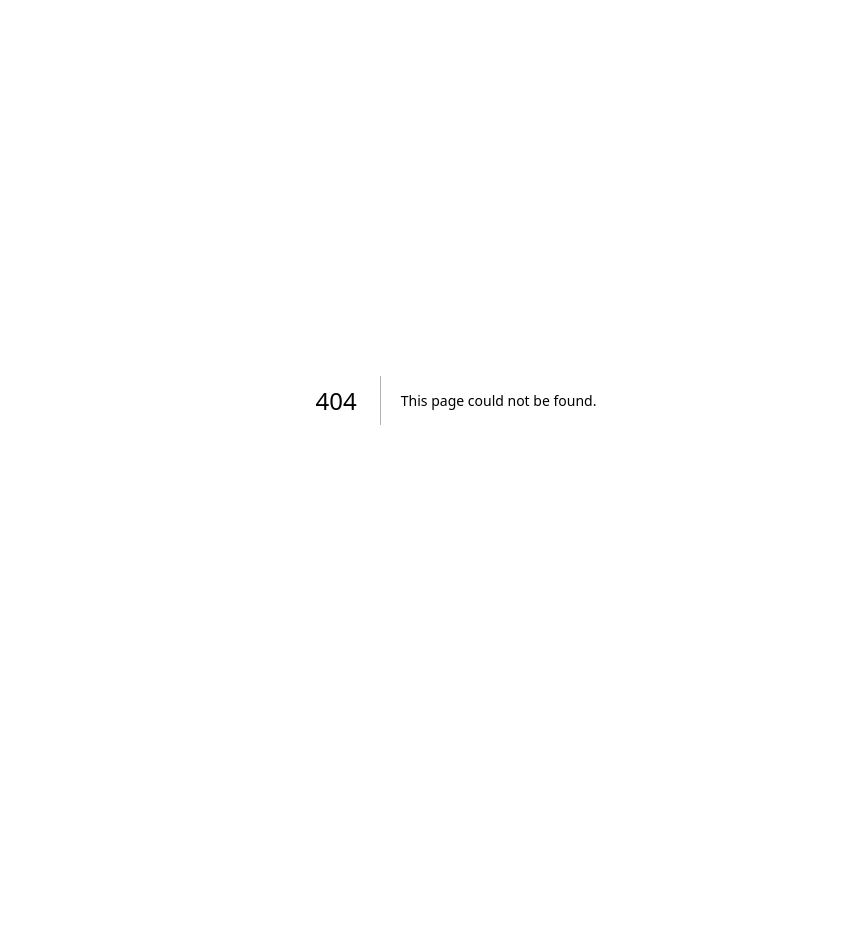
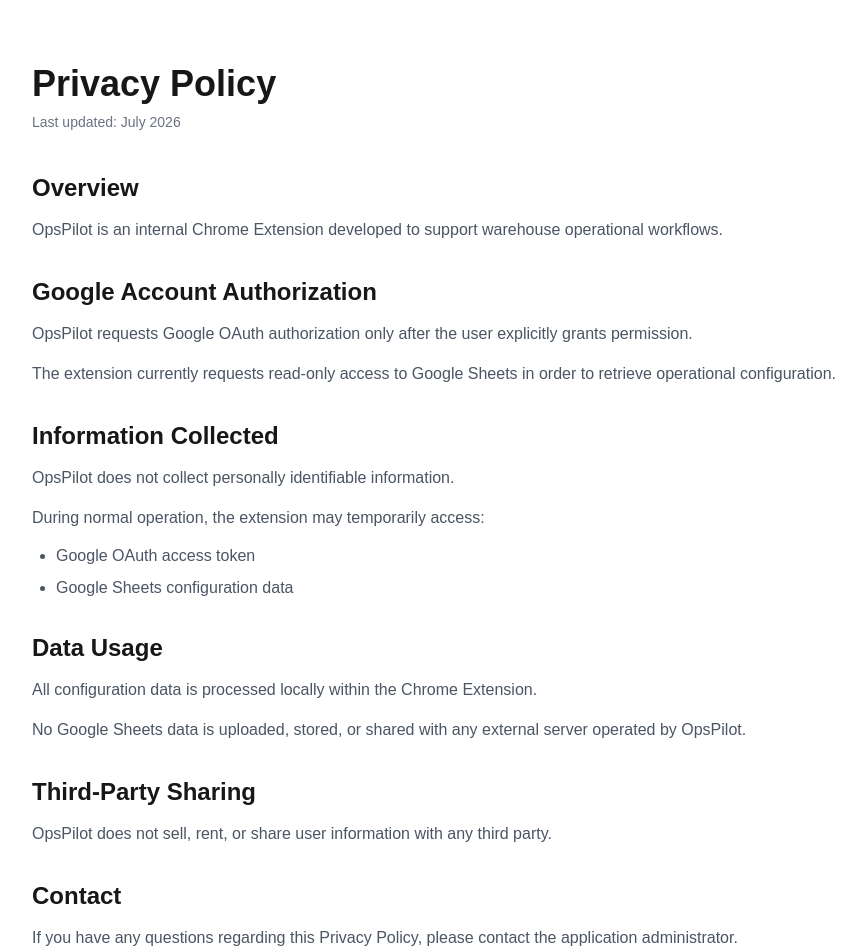
Before and after one commit to tamvo0610/tamvo0610.github.io, a Next.js app: page /opspilot/privacy in a window 1280 px wide. Before the commit this address had no page. Shown: the top 952 px of the page, without its empty margins (184-1050 px from the left). Before the commit the page ends 800 px from the top, so only its background shows below. Built offline with nearby package versions, Linux system fonts and the light colour scheme.

Commit message:
Update Code

```diff
--- /dev/null
+++ b/src/app/opspilot/page.tsx
@@ -0,0 +1,66 @@
+import Link from "next/link";
+
+export default function OpsPilotPage() {
+  return (
+    <main className="mx-auto min-h-screen max-w-4xl px-6 py-16">
+      <h1 className="text-4xl font-bold">OpsPilot</h1>
+
+      <p className="mt-6 text-lg text-gray-600">
+        OpsPilot is an internal Chrome Extension designed to streamline Shopee
+        warehouse and logistics operations through configurable workflows
+        powered by Google Sheets.
+      </p>
+
+      <div className="mt-10">
+        <h2 className="mb-3 text-2xl font-semibold">Features</h2>
+
+        <ul className="list-disc space-y-2 pl-6">
+          <li>Google Sheets based configuration</li>
+          <li>Pickup Assignment automation</li>
+          <li>Report Outbound automation</li>
+          <li>Shopee Operation Assistant</li>
+        </ul>
+      </div>
+
+      <div className="mt-10">
+        <h2 className="mb-3 text-2xl font-semibold">
+          Google Account Authorization
+        </h2>
+
+        <p className="leading-7 text-gray-600">
+          OpsPilot requests read-only access to Google Sheets after explicit
+          user authorization. This permission is used solely to retrieve
+          operational configuration maintained by authorized users.
+        </p>
+      </div>
+
+      <div className="mt-10">
+        <h2 className="mb-3 text-2xl font-semibold">Data Processing</h2>
+
+        <p className="leading-7 text-gray-600">
+          All configuration data is processed locally inside the Chrome
+          Extension. OpsPilot does not transmit Google Sheets data to any
+          third-party server.
+        </p>
+      </div>
+
+      <div className="mt-12 border-t pt-6">
+        <div className="flex gap-6">
+          <Link
+            href="/opspilot/privacy"
+            className="font-medium text-blue-600 hover:underline"
+          >
+            Privacy Policy
+          </Link>
+
+          <Link
+            href="/opspilot/terms"
+            className="font-medium text-blue-600 hover:underline"
+          >
+            Terms of Service
+          </Link>
+        </div>
+      </div>
+    </main>
+  );
+}
--- /dev/null
+++ b/src/app/opspilot/privacy/page.tsx
@@ -0,0 +1,85 @@
+export default function PrivacyPage() {
+  return (
+    <main className="mx-auto min-h-screen max-w-4xl px-6 py-16">
+      <h1 className="text-4xl font-bold">Privacy Policy</h1>
+
+      <p className="mt-2 text-sm text-gray-500">Last updated: July 2026</p>
+
+      <section className="mt-10 space-y-8">
+        <div>
+          <h2 className="text-2xl font-semibold">Overview</h2>
+
+          <p className="mt-3 leading-7 text-gray-600">
+            OpsPilot is an internal Chrome Extension developed to support
+            warehouse operational workflows.
+          </p>
+        </div>
+
+        <div>
+          <h2 className="text-2xl font-semibold">
+            Google Account Authorization
+          </h2>
+
+          <p className="mt-3 leading-7 text-gray-600">
+            OpsPilot requests Google OAuth authorization only after the user
+            explicitly grants permission.
+          </p>
+
+          <p className="mt-3 leading-7 text-gray-600">
+            The extension currently requests read-only access to Google Sheets
+            in order to retrieve operational configuration.
+          </p>
+        </div>
+
+        <div>
+          <h2 className="text-2xl font-semibold">Information Collected</h2>
+
+          <p className="mt-3 leading-7 text-gray-600">
+            OpsPilot does not collect personally identifiable information.
+          </p>
+
+          <p className="mt-3 leading-7 text-gray-600">
+            During normal operation, the extension may temporarily access:
+          </p>
+
+          <ul className="mt-3 list-disc space-y-2 pl-6 text-gray-600">
+            <li>Google OAuth access token</li>
+            <li>Google Sheets configuration data</li>
+          </ul>
+        </div>
+
+        <div>
+          <h2 className="text-2xl font-semibold">Data Usage</h2>
+
+          <p className="mt-3 leading-7 text-gray-600">
+            All configuration data is processed locally within the Chrome
+            Extension.
+          </p>
+
+          <p className="mt-3 leading-7 text-gray-600">
+            No Google Sheets data is uploaded, stored, or shared with any
+            external server operated by OpsPilot.
+          </p>
+        </div>
+
+        <div>
+          <h2 className="text-2xl font-semibold">Third-Party Sharing</h2>
+
+          <p className="mt-3 leading-7 text-gray-600">
+            OpsPilot does not sell, rent, or share user information with any
+            third party.
+          </p>
+        </div>
+
+        <div>
+          <h2 className="text-2xl font-semibold">Contact</h2>
+
+          <p className="mt-3 leading-7 text-gray-600">
+            If you have any questions regarding this Privacy Policy, please
+            contact the application administrator.
+          </p>
+        </div>
+      </section>
+    </main>
+  );
+}
--- /dev/null
+++ b/src/app/opspilot/term/page.tsx
@@ -0,0 +1,71 @@
+export default function TermsPage() {
+  return (
+    <main className="mx-auto min-h-screen max-w-4xl px-6 py-16">
+      <h1 className="text-4xl font-bold">Terms of Service</h1>
+
+      <p className="mt-2 text-sm text-gray-500">Last updated: July 2026</p>
+
+      <section className="mt-10 space-y-8">
+        <div>
+          <h2 className="text-2xl font-semibold">Purpose</h2>
+
+          <p className="mt-3 leading-7 text-gray-600">
+            OpsPilot is intended for internal operational use by authorized
+            personnel.
+          </p>
+        </div>
+
+        <div>
+          <h2 className="text-2xl font-semibold">Use of the Extension</h2>
+
+          <p className="mt-3 leading-7 text-gray-600">
+            Users must use the extension only for legitimate operational
+            activities.
+          </p>
+
+          <p className="mt-3 leading-7 text-gray-600">
+            Users are responsible for maintaining the security of their Google
+            account and operational environment.
+          </p>
+        </div>
+
+        <div>
+          <h2 className="text-2xl font-semibold">Availability</h2>
+
+          <p className="mt-3 leading-7 text-gray-600">
+            OpsPilot is provided on an "as-is" basis without warranties of any
+            kind. Features may change without prior notice.
+          </p>
+        </div>
+
+        <div>
+          <h2 className="text-2xl font-semibold">Limitation of Liability</h2>
+
+          <p className="mt-3 leading-7 text-gray-600">
+            The developers of OpsPilot shall not be liable for operational
+            losses caused by incorrect configuration, misuse, unauthorized
+            access, or user error.
+          </p>
+        </div>
+
+        <div>
+          <h2 className="text-2xl font-semibold">Changes</h2>
+
+          <p className="mt-3 leading-7 text-gray-600">
+            These Terms of Service may be updated at any time without prior
+            notice.
+          </p>
+        </div>
+
+        <div>
+          <h2 className="text-2xl font-semibold">Contact</h2>
+
+          <p className="mt-3 leading-7 text-gray-600">
+            For questions regarding these Terms of Service, please contact the
+            application administrator.
+          </p>
+        </div>
+      </section>
+    </main>
+  );
+}
```
